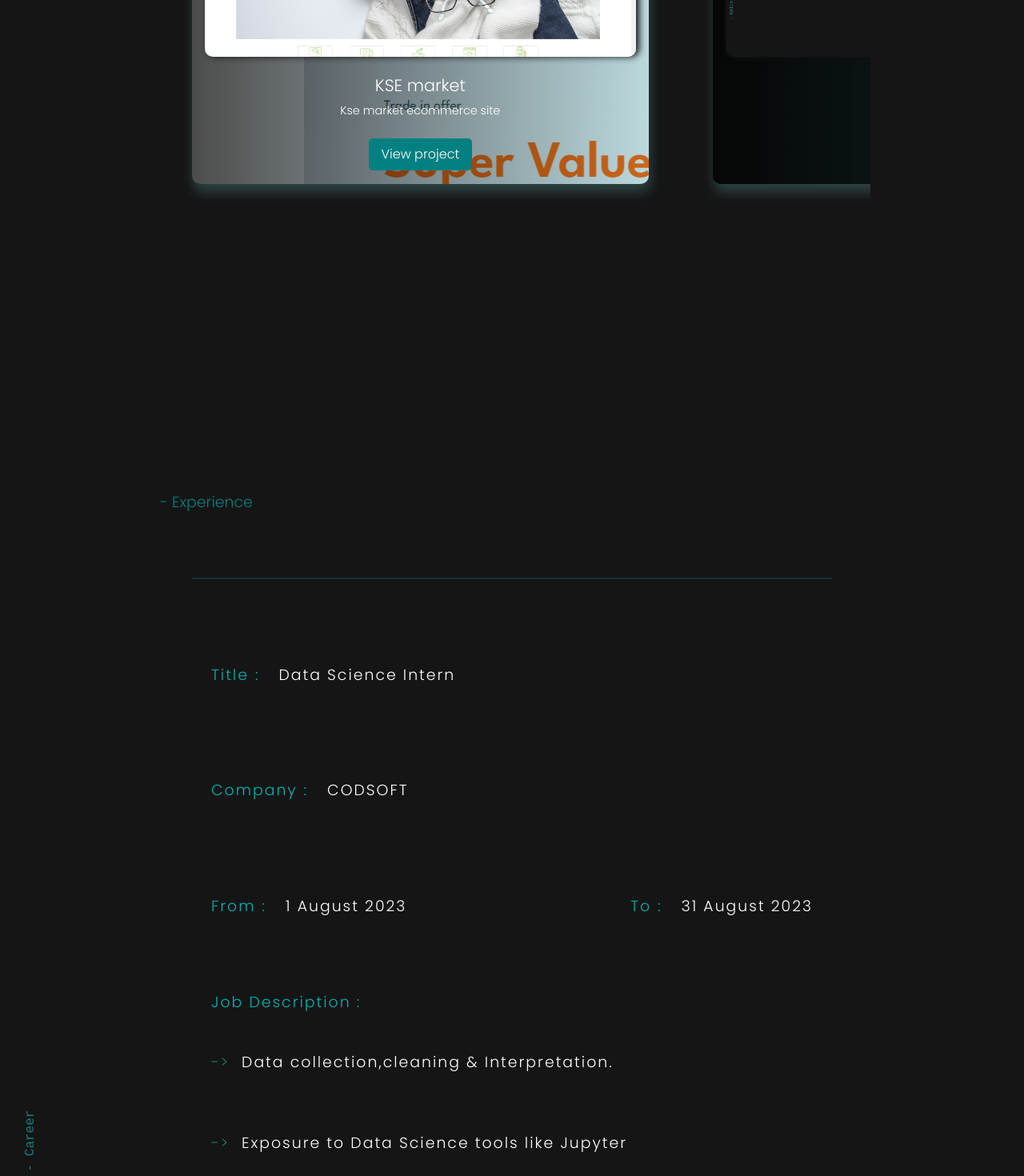
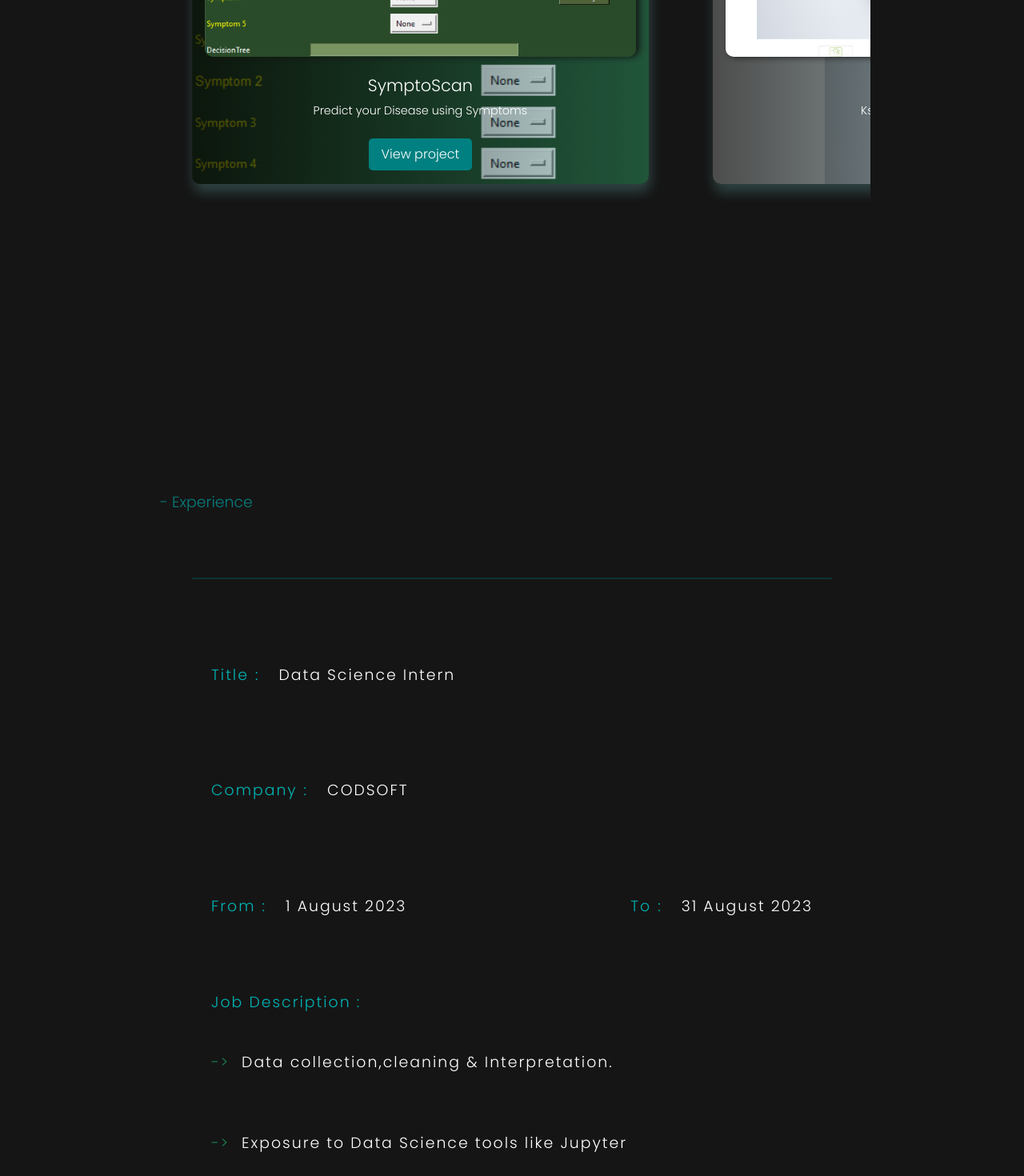
Before and after one commit to kumarkse/Portfolio, a React (Create React App) app: page / in a window 1280 px wide. Shown: the part 5820-7290 px from the top of the page at 80% size. Built offline with nearby package versions, Linux system fonts and the light colour scheme; no server answers.

Commit message:
message , dropdown animation , symptoscan

```diff
--- a/src/App.css
+++ b/src/App.css
@@ -74,7 +74,7 @@ body{
 
 li{
   font-size: calc(0.7rem + 0.5vw);
-  animation: appear 3s;
+  animation: appear 1s;
 }
 
 @keyframes slide-left {
--- a/src/App.js
+++ b/src/App.js
@@ -9,24 +9,24 @@ import Projects from './components/projects';
 import Career from './components/career';
 import Contact from './components/contact';
 import projImg1 from '../src/assets/project-images/ecom.png'
-import projImg2 from '../src/assets/project-images/portfolio.png'
+import projImg2 from './assets/project-images/proj.png'
 import projImg3 from '../src/assets/project-images/weather.png'
 
 
 const projects = [
   {
     id: 1,
+    name: 'SymptoScan',
+    image: projImg2,
+    description: 'Predict your Disease using Symptoms',
+    link: 'https://github.com/kumarkse/SymptoScan'
+  },
+  {
+    id: 2,
     name: 'KSE market',
     image: projImg1,
     description: 'Kse market ecommerce site',
     link: 'https://kumar-ecom.vercel.app/'
-  },
-  {
-    id: 2,
-    name: 'Portfolio Website',
-    image: projImg2,
-    description: 'My Portfolio Website',
-    link: 'https://portfolio-kumarkse.vercel.app/'
   },
   {
     id: 3,
@@ -49,6 +49,16 @@ const careers = [
     ],
     from: '1 August 2023',
     to: ' 31 August 2023',
+  },
+  {
+    id:3,
+    job_title: 'Team Lead',
+    company: 'IIC Ministry of education',
+    description: [
+      'Part of competetive programming sessions and mentoring'
+    ],
+    from: '10 February 2024',
+    to: ' present',
   },
   {
     id: 2,
--- a/src/components/Dropdown-menu.jsx
+++ b/src/components/Dropdown-menu.jsx
@@ -10,7 +10,7 @@ const DropdownMenu = (props) => {
                 {`
                   .fade-in {
                     opacity: 0;
-                    animation: fade-in 10s ease forwards;
+                    animation: fade-in 0.1s ease forwards;
                   }
 
                   @keyframes fade-in {
@@ -65,7 +65,7 @@ const DropdownMenu = (props) => {
                 </a>
       </li>
                 <li className="nav-item">
-                <a href="#contact" className={`nav-link mt-3 mt-lg-5 fade-in ${props.activeLink === 'contact' ? 'active' : ''}`} style={{ animationDelay: '1.2s', cursor: 'pointer' }}>
+                <a href="#contact" className={`nav-link mt-3 mt-lg-5 fade-in ${props.activeLink === 'contact' ? 'active' : ''}`} style={{ animationDelay: '0.02s', cursor: 'pointer' }}>
                   CONTACT
                 </a>
                 </li>
--- a/src/components/career.jsx
+++ b/src/components/career.jsx
@@ -161,7 +161,7 @@ const Career = ({careers}) => {
         )}
                     </div>
                     </div>
-                    <p className={`hello hello2 position-absolute ${helloRotate ? 'rotate-0 rotate1 w-100 position-sticky' : ''}`}>- Career</p>
+                    <p className={`hello hello2 position-absolute ${helloRotate ? 'rotate-0 rotate1 w-100 position-sticky' : ''}`}></p>
                     </div>
                )}
             </section>
--- a/src/components/contact.jsx
+++ b/src/components/contact.jsx
@@ -20,7 +20,7 @@ const redIcon = new L.Icon({
   popupAnchor: [1, -34],
   shadowSize: [41, 41]
 });
-
+//-----------------------------------------------------------------------------------------------------------------------
 const Contact = () => {
   const form = useRef();
 
@@ -34,7 +34,7 @@ const Contact = () => {
     e.preventDefault();
     setIsSubmitted(true);
 
-    emailjs.sendForm("service_nenie5m", "template_j5p15ui", form.current, "aYooavmy68CjGU1L-")
+    emailjs.sendForm("service_nenie5m", "template_f7y2o6j", form.current, "4FFBVxIvTG2dfmQJv")
     .then((result) => {
       console.log(result.text);
   }, (error) => {
@@ -192,21 +192,21 @@ useEffect(() => {
                 >
                   <div className="form-group d-flex flex-column w-100">
                     <label htmlFor="name">Name:</label>
-                    <input type="text" id="name" name="name" required />
+                    <input type="text" id="name" name="user_name" required />
                   </div>
                   <div className="form-group d-flex flex-column w-100">
                     <label htmlFor="email">Email:</label>
-                    <input type="email" id="email" name="email" required />
+                    <input type="email" id="email" name="user_email" required />
                   </div>
                   <div className="form-group d-flex flex-column w-100">
                     <label htmlFor="subject">Subject:</label>
-                    <input type="text" id="subject" name="subject" required />
+                    <input type="text" id="subject" name="user_subject" required />
                   </div>
                   <div className="form-group d-flex flex-column w-100">
                     <label htmlFor="message">Message:</label>
                     <textarea
                       id="message"
-                      name="message"
+                      name="user_message"
                       rows="5"
                       required
                     ></textarea>
@@ -250,7 +250,6 @@ useEffect(() => {
       <img src={mail} className="me-3" width={45} height={45} alt='email' onClick={handleEmailClick} style={{cursor: 'pointer'}}/>
       <a href="https://www.linkedin.com/in/abhishektiwari2100/" style={{cursor: 'pointer'}}><img src={linkedin} alt='linkedin' className="me-3" width={45} height={45}/></a>
       <a href="https://github.com/kumarkse" style={{cursor: 'pointer'}}><img src={github} alt='github' className="me-3" width={45} height={45}/></a>
-      {/* <a href="https://discordapp.com/users/sia#4172" style={{cursor: 'pointer'}}><img src={discord} alt='discord' className="me-3" width={45} height={45}/></a> */}
       <a href="javascript:;" style={{cursor: 'pointer'}}><img src={fb} alt='facebook' className="me-3" width={45} height={45}/></a>
       <a href="https://www.instagram.com/_kumaar_01_/" style={{cursor: 'pointer'}}><img src={instagram} alt='instagram' width={45} height={45}/></a>
     </div>
--- a/src/components/education.jsx
+++ b/src/components/education.jsx
@@ -127,7 +127,7 @@ const Education = () => {
                         <div className="col d-flex justify-content-end">
                         <p className="me-2" style={{color: 'rgb(0,180,180)'}}>Stream</p>
                         <p style={{color: 'rgb(0,180,180)'}}>:</p>
-                        <p className="ms-4">Electronics & Communication Engineering (CSE)</p>
+                        <p className="ms-4">Electronics & Communication Engineering (ECE)</p>
                         </div>
                         </div>
                         <div className="mt-4 p-3 p-xl-4 para d-flex">
```
Also changed, not shown: src/assets/project-images/proj.png (added).
